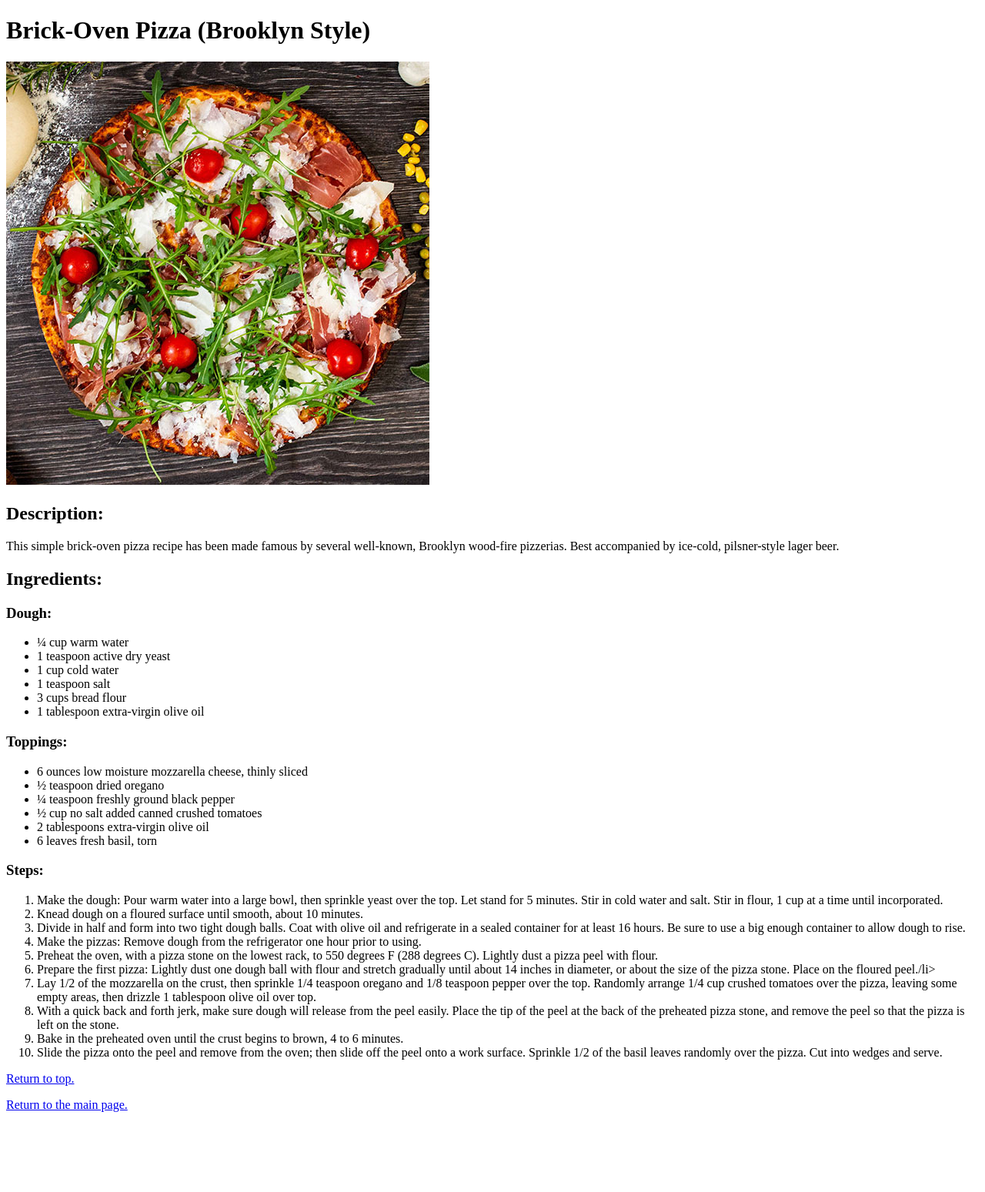
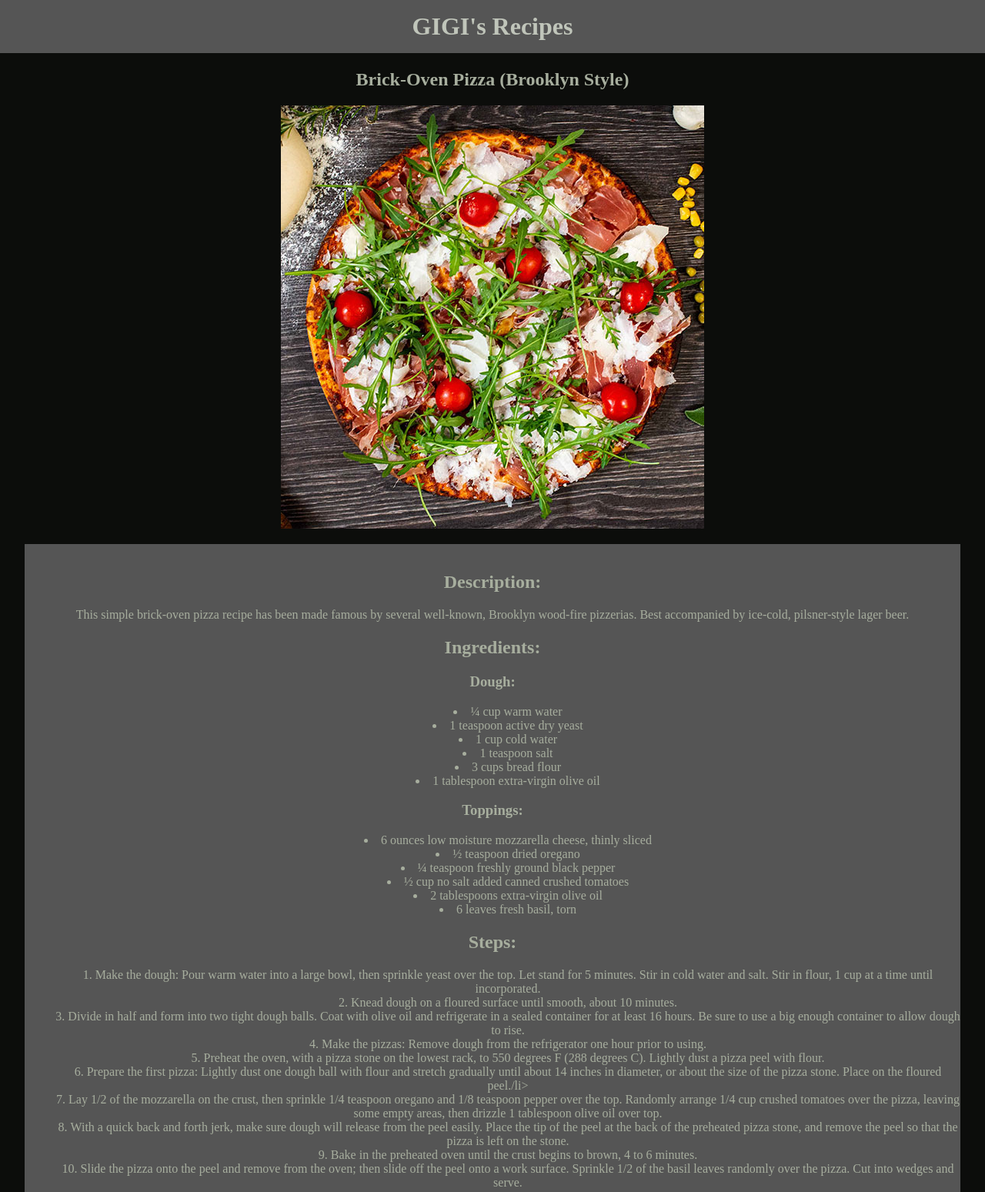
Before and after one commit to ginetz/gigis-recipes, a plain HTML site: page recipes/pizza.html in a window 1280 px wide. Shown: the top 1549 px of the page at 77% size. Before the commit the page ends 1453 px from the top, so only its background shows below. Drawn offline with Linux system fonts and the light colour scheme; files whose address does not match are found by name.

Commit message:
modify text arrangement and site's colour palette

```diff
--- a/recipes/pizza.html
+++ b/recipes/pizza.html
@@ -3,12 +3,14 @@
 <head>
     <meta charset="UTF-8">
     <meta name="viewport" content="width=device-width, initial-scale=1.0">
+    <link rel="stylesheet" href="../style.css" />
     <title>Brick-Oven Pizza (Brooklyn Style)</title>
 </head>
 <body>
-    <div>
-        <h1>Brick-Oven Pizza (Brooklyn Style)</h1>
+    <h1 id="header"><a href="../index.html">GIGI's Recipes</a></h1>
+        <h2>Brick-Oven Pizza (Brooklyn Style)</h2>
         <img src="/odin-recipes/images/pizza-prosciutto-crudo-e-rucola.jpg">
+    <div class="list-recipes">
         <h2>Description:</h2>
         <p>This simple brick-oven pizza recipe has been made famous by several well-known, Brooklyn wood-fire pizzerias. Best accompanied by ice-cold, pilsner-style lager beer.</p>
         <h2>Ingredients:</h2>
@@ -30,7 +32,7 @@
                 <li>2 tablespoons extra-virgin olive oil</li>
                 <li>6 leaves fresh basil, torn</li>
             </ul>
-        <h3>Steps:</h3>
+        <h2>Steps:</h2>
             <ol>
                 <li>Make the dough: Pour warm water into a large bowl, then sprinkle yeast over the top. Let stand for 5 minutes. Stir in cold water and salt. Stir in flour, 1 cup at a time until incorporated.</li>
                 <li>Knead dough on a floured surface until smooth, about 10 minutes.</li>
@@ -44,6 +46,7 @@
                 <li>Slide the pizza onto the peel and remove from the oven; then slide off the peel onto a work surface. Sprinkle 1/2 of the basil leaves randomly over the pizza. Cut into wedges and serve.</li>
             </ol>
     </div>
+    <p></p>
     <a href="#header">Return to top.</a>
     <p></p>
     <a href="../index.html">Return to the main page.</a>
--- /dev/null
+++ b/style.css
@@ -0,0 +1,37 @@
+body{
+    background-color: #0c0d0b;
+    color: #a7ae9e;
+    text-align: center;
+    margin: 0;
+}
+img {
+    padding-bottom: 1em;
+}
+a{
+    text-decoration: none;
+    color: #c0c5ba;
+    font-weight: bold;
+}
+.list-recipes{
+    list-style: inside;
+    background-color: #555;
+    padding-top: 1em;
+    padding-bottom: 1em;
+    margin-left: 2em;
+    margin-right: 2em;
+}
+.list-main{
+    list-style-type: none;
+    background-color: #555;
+    margin-left: 40%;
+    margin-right: 40%;
+}
+a:hover{
+    text-decoration:underline;
+}
+#header{
+    margin-top: 0;
+    padding-top: 0.5em;
+    padding-bottom: 0.5em;
+    background-color: #555;
+}
```
Also changed, not shown: index.html (+10 -8 lines), recipes/cheeseburger.html (+5 -2 lines), recipes/pasta.html (+5 -2 lines), 1 other file.
